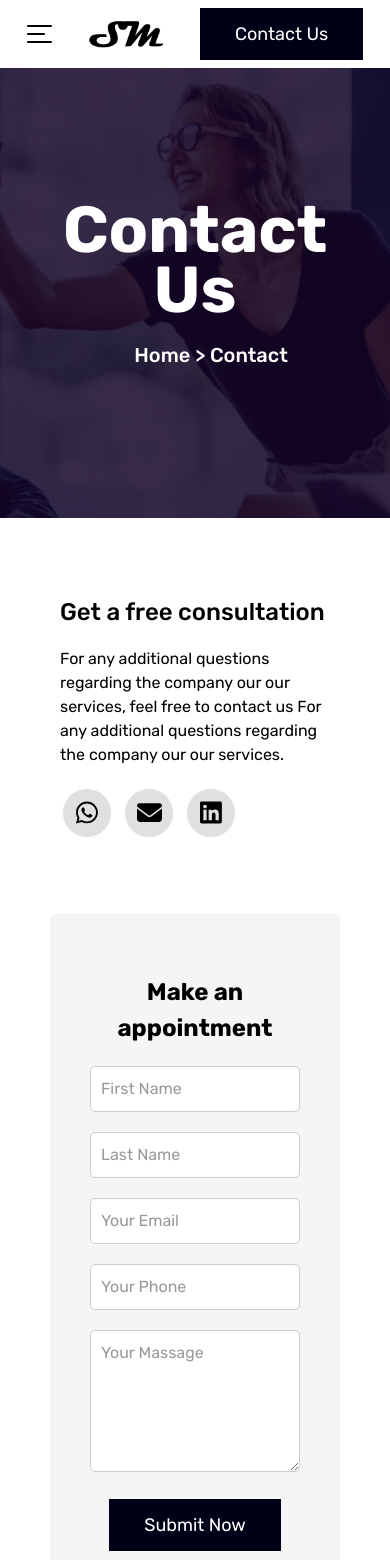
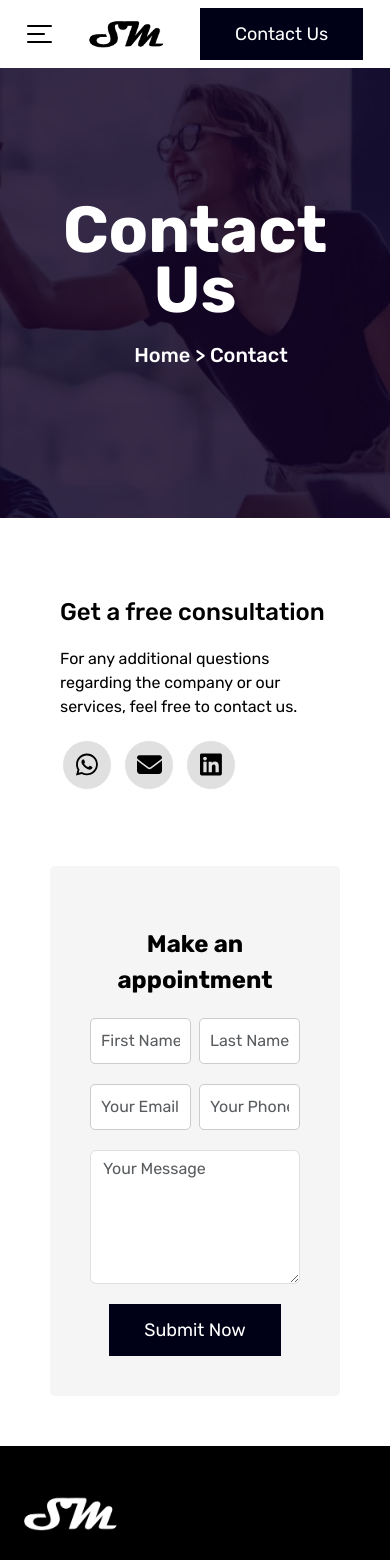
Before and after one commit to SMSCWeb/Portfolio_2, a React (Vite) app: page /contact in a window 390 px wide. Shown: the top 1560 px of the page. Built offline with nearby package versions, Linux system fonts and the light colour scheme.

Commit message:
add form backend

```diff
--- a/package.json
+++ b/package.json
@@ -17,6 +17,7 @@
     "@fortawesome/react-fontawesome": "^0.2.0",
     "@mui/icons-material": "^5.14.16",
     "@react-google-maps/api": "^2.19.2",
+    "axios": "^1.7.2",
     "bootstrap": "^5.3.2",
     "react": "^18.2.0",
     "react-bootstrap": "^2.9.1",
--- a/src/ContactPage.jsx
+++ b/src/ContactPage.jsx
@@ -1,15 +1,16 @@
-import React, { useEffect, useState } from 'react'
-import "./styles/ContactPage.css"
-import { FontAwesomeIcon } from '@fortawesome/react-fontawesome'
-import { faFacebook, faLinkedin, faTwitter, faWhatsapp } from '@fortawesome/free-brands-svg-icons'
-import { Link } from 'react-router-dom'
-import { faArrowUp, faEnvelope } from '@fortawesome/free-solid-svg-icons'
+import React, { useEffect, useState } from 'react';
+import './styles/ContactPage.css';
+import { FontAwesomeIcon } from '@fortawesome/react-fontawesome';
+import { faFacebook, faLinkedin, faTwitter, faWhatsapp } from '@fortawesome/free-brands-svg-icons';
+import { Link } from 'react-router-dom';
+import { faArrowUp, faEnvelope } from '@fortawesome/free-solid-svg-icons';
+import axios from 'axios';
+
 const ContactPage = () => {
   const [showScrollButton, setShowScrollButton] = useState(false);
 
   const handleScroll = () => {
     const scrollY = window.scrollY;
-    // You can adjust the scroll position value as needed
     const showButtonThreshold = 300;
 
     if (scrollY > showButtonThreshold && !showScrollButton) {
@@ -20,14 +21,11 @@ const ContactPage = () => {
   };
 
   useEffect(() => {
-    // Attach the scroll event listener when the component mounts
     window.addEventListener('scroll', handleScroll);
-
-    // Remove the event listener when the component unmounts
     return () => {
       window.removeEventListener('scroll', handleScroll);
     };
-  }, [showScrollButton]); // Dependency array ensures that the effect runs only when showScrollButton changes
+  }, [showScrollButton]);
 
   const scrollToTop = () => {
     window.scrollTo({
@@ -35,6 +33,28 @@ const ContactPage = () => {
       behavior: 'smooth',
     });
   };
+
+  const Submit = (e) => {
+    e.preventDefault();
+    const formEle = document.querySelector('form');
+    const formDatab = new FormData(formEle);
+
+    axios.post(
+      'https://script.google.com/macros/s/AKfycbxdl3cWVClsKlXcBUnFGnDH8zSHulYDtLY1WF5esMXDYxrBOlHb4yKGhn2Q2QKu7HF0/exec',
+      formDatab
+    )
+      .then((res) => {
+        console.log(res.data);
+        // Reset the form after successful submission
+        formEle.reset();
+      })
+      .catch((error) => {
+        console.error(error);
+      });
+  };
+
+
+
   return (
     <div>
       <div className={`scroll-area ${showScrollButton ? 'show' : ''}`} onClick={scrollToTop}>
@@ -77,34 +97,24 @@ const ContactPage = () => {
               <h1>Get a free consultation</h1>
             </div>
             <div className="section-description">
-              <p>For any additional questions regarding the company our our services, feel free to contact us For any additional
-                questions regarding the company our our services.</p>
+              <p>For any additional questions regarding the company or our services, feel free to contact us.</p>
             </div>
             <div className="contact-section-icon">
               <div className="socialLinks">
                 <ul>
                   <li>
                     <a href="https://wa.me/918335041317" target="_blank">
-                      <FontAwesomeIcon
-                        icon={faWhatsapp}
-                        className="fa-whatsapp fab"
-                      />
+                      <FontAwesomeIcon icon={faWhatsapp} className="fa-whatsapp fab" />
                     </a>
                   </li>
                   <li>
                     <a href="mailto:serviceconsultancysm@gmail.com" target="_blank">
-                      <FontAwesomeIcon
-                        icon={faEnvelope}
-                        className="fa-gmail fab"
-                      />
+                      <FontAwesomeIcon icon={faEnvelope} className="fa-gmail fab" />
                     </a>
                   </li>
                   <li>
                     <a href="https://www.linkedin.com/company/s-m-service-consultancy/" target="_blank">
-                      <FontAwesomeIcon
-                        icon={faLinkedin}
-                        className="fab fa-linkedin-in"
-                      />
+                      <FontAwesomeIcon icon={faLinkedin} className="fab fa-linkedin-in" />
                     </a>
                   </li>
                 </ul>
@@ -112,44 +122,40 @@ const ContactPage = () => {
             </div>
           </div>
         </div>
-        <div className='contact-right-section'>
+        <div className="contact-right-section">
           <div className="row contact_bg">
             <p>Make an appointment</p>
-            <div className="col-lg-6 col-md-6">
-              <div className="form_box">
-                <input type="text" name="Your name" placeholder="First Name" />
+            <form className="form" onSubmit={(e) => Submit(e)}>
+              <div className="form_box d-flex gap-2">
+                <div className="form-group col-md-6">
+                  <input type="text" name="First" className="form-control" placeholder="First Name" />
+                </div>
+                <div className="form-group col-md-6">
+                  <input type="text" name="Last" className="form-control" placeholder="Last Name" />
+                </div>
               </div>
-            </div>
-            <div className="col-lg-6 col-md-6">
-              <div className="form_box">
-                <input type="text" name="your name" placeholder="Last Name" />
+              <div className="form_box d-flex gap-2">
+                <div className="form-group col-md-6">
+                  <input type="text" name="Email" className="form-control" placeholder="Your Email" />
+                </div>
+                <div className="form-group col-md-6">
+                  <input type="text" name="Phone" className="form-control" placeholder="Your Phone" />
+                </div>
               </div>
-            </div>
-            <div className="col-lg-6 col-md-6">
-              <div className="form_box">
-                <input type="text" name="your email" placeholder="Your Email" />
-              </div>
-            </div>
-            <div className="col-lg-6 col-md-6">
+              <div className='col-lg-12'>
 
               <div className="form_box">
-                <input type="text" name="phone" placeholder="Your Phone" />
+                <textarea name="Message" className="form-control" id="Message" cols="30" rows="5" placeholder="Your Message"></textarea>
               </div>
-            </div>
-            <div className="col-lg-12 ">
-              <div className="form_box">
-                <textarea name="massage" id="massage" cols="30" rows="5" placeholder="Your Massage"></textarea>
+              <button type="submit" className="contact-form-button btn btn-primary">Submit Now</button>
               </div>
-              <div className="contact-form-button btn">
-                <button type="submit">Submit Now<i className="bi bi-arrow-right"></i></button>
-              </div>
-            </div>
+            </form>
           </div>
         </div>
       </div>
       {/* <Footer /> */}
     </div>
-  )
-}
+  );
+};
 
-export default ContactPage
+export default ContactPage;
--- a/src/styles/ContactPage.css
+++ b/src/styles/ContactPage.css
@@ -8,6 +8,11 @@
     align-items: center;
     gap: 50px;
     padding: 50px;
+}
+
+.form-control:focus{
+    border-color: transparent !important;
+    box-shadow: none !important;;
 }
 
 /* Style for the right section with the image */
```
Also changed, not shown: 1 other file (tests, documents, lock files or other folders).
